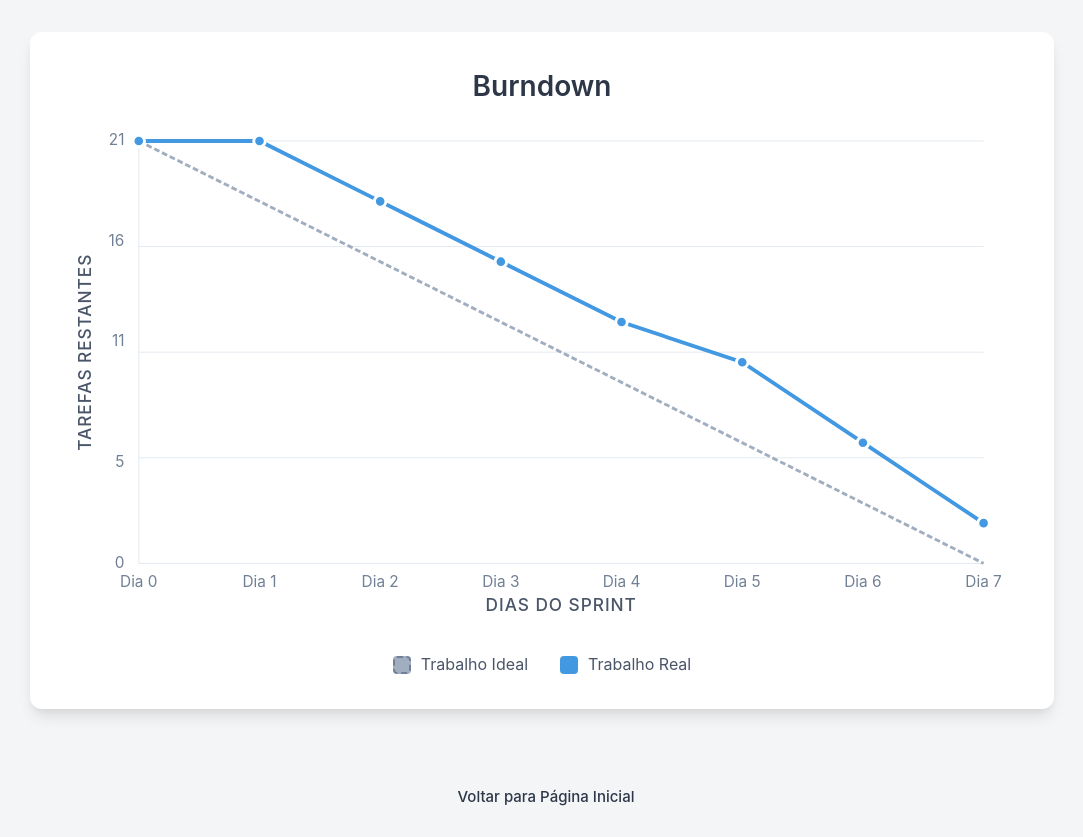
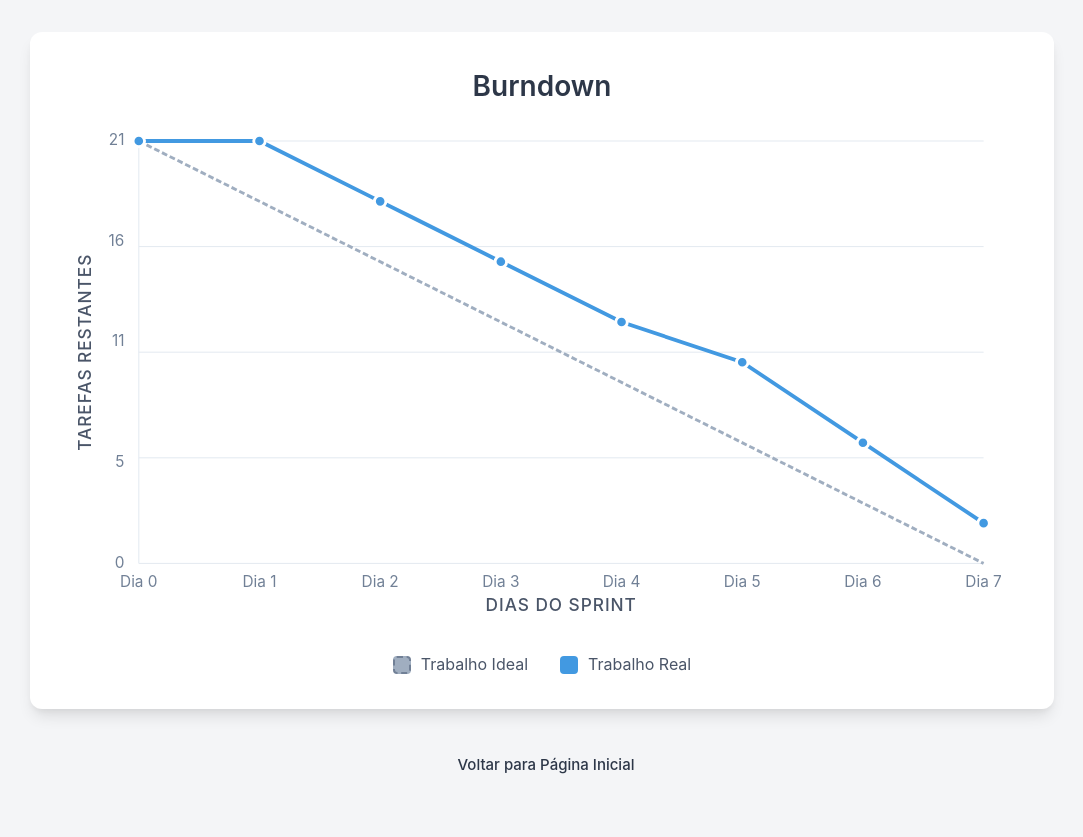
Before and after one commit to rpfcool/poc, a Vue app: page /burndown in a window 1280 px wide. Shown: the whole page, without its empty margins (98-1181 px from the left). After the commit the page ends 805 px from the top, so only its background shows below. Built offline with nearby package versions, Linux system fonts and the light colour scheme.

Commit message:
feat: ajuste no espaçamento

```diff
--- a/src/views/BurndownView.vue
+++ b/src/views/BurndownView.vue
@@ -248,7 +248,6 @@ const actualWorkPath = computed(() => {
   outline: none;
 }
 
-
 .chart-legend {
   display: flex;
   justify-content: center;
@@ -288,7 +287,6 @@ const actualWorkPath = computed(() => {
   border: 0;
 }
 .navigation-footer {
-  margin-top: 2rem;
   display: flex;
   justify-content: center;
   padding-bottom: 1rem;
--- a/src/views/KanbanView.vue
+++ b/src/views/KanbanView.vue
@@ -12,7 +12,6 @@
         <li>Pressione Enter ou Espaço em um cartão para ativar o modo de movimento.</li>
         <li>Com o modo de movimento ativo, use as setas direcionais para mover o cartão entre ou dentro das colunas.</li>
         <li>Pressione Escape para desativar o modo de movimento.</li>
-        <li>Alternativamente, use o mouse para arrastar e soltar os cartões entre as colunas.</li>
       </ul>
     </div>
 
@@ -375,7 +374,6 @@ body {
   border: 2px dashed var(--focus-color);
 }
 .navigation-footer {
-  margin-top: 2rem;
   display: flex;
   justify-content: center;
   padding-bottom: 1rem;
--- a/src/views/VelocityView.vue
+++ b/src/views/VelocityView.vue
@@ -435,7 +435,6 @@ const a11yPoints = computed(() => {
   border: 0;
 }
 .navigation-footer {
-  margin-top: 2rem;
   display: flex;
   justify-content: center;
   padding-bottom: 1rem;
```
Also changed, not shown: 4 other files (tests, documents, lock files or other folders).
